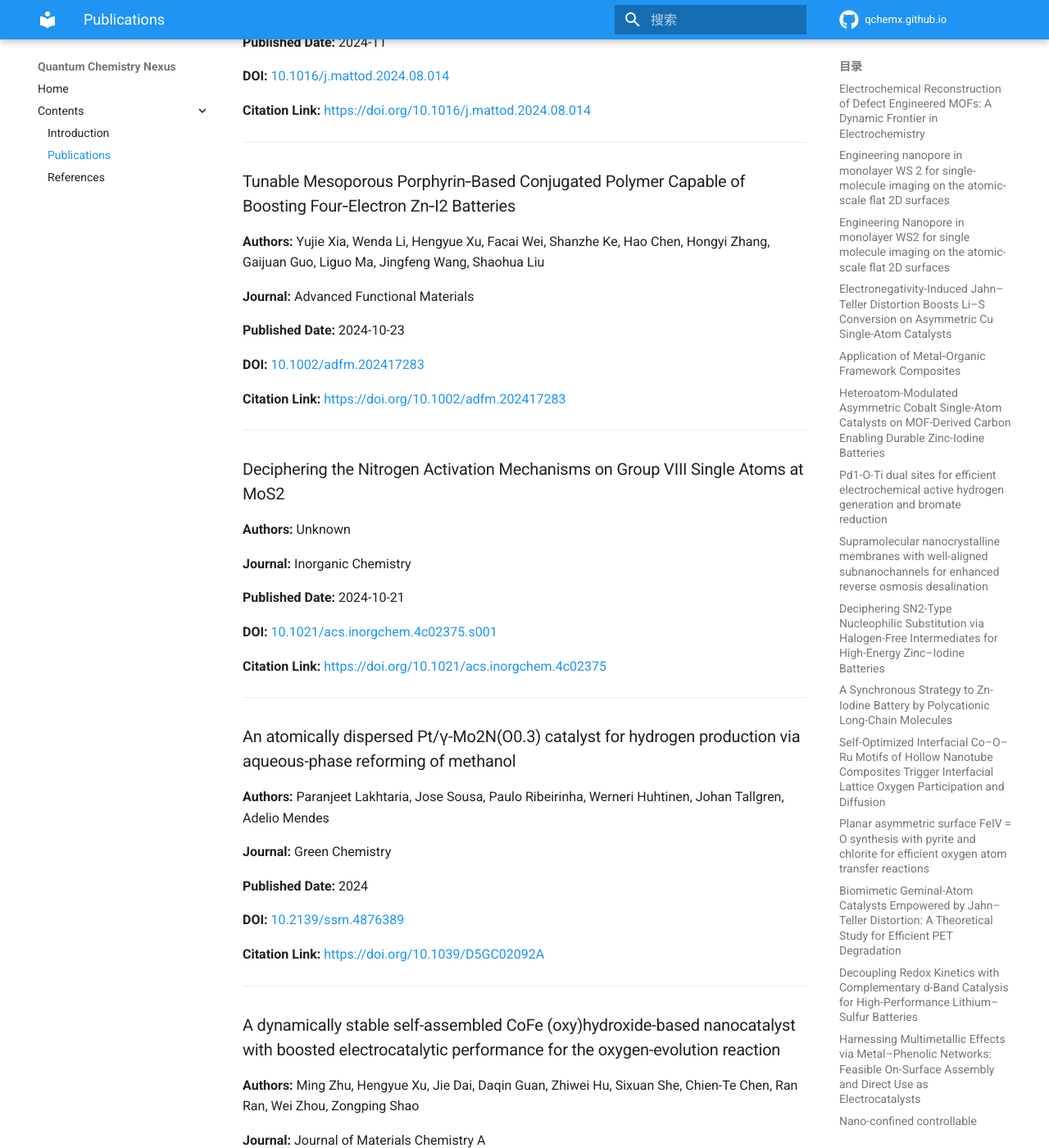
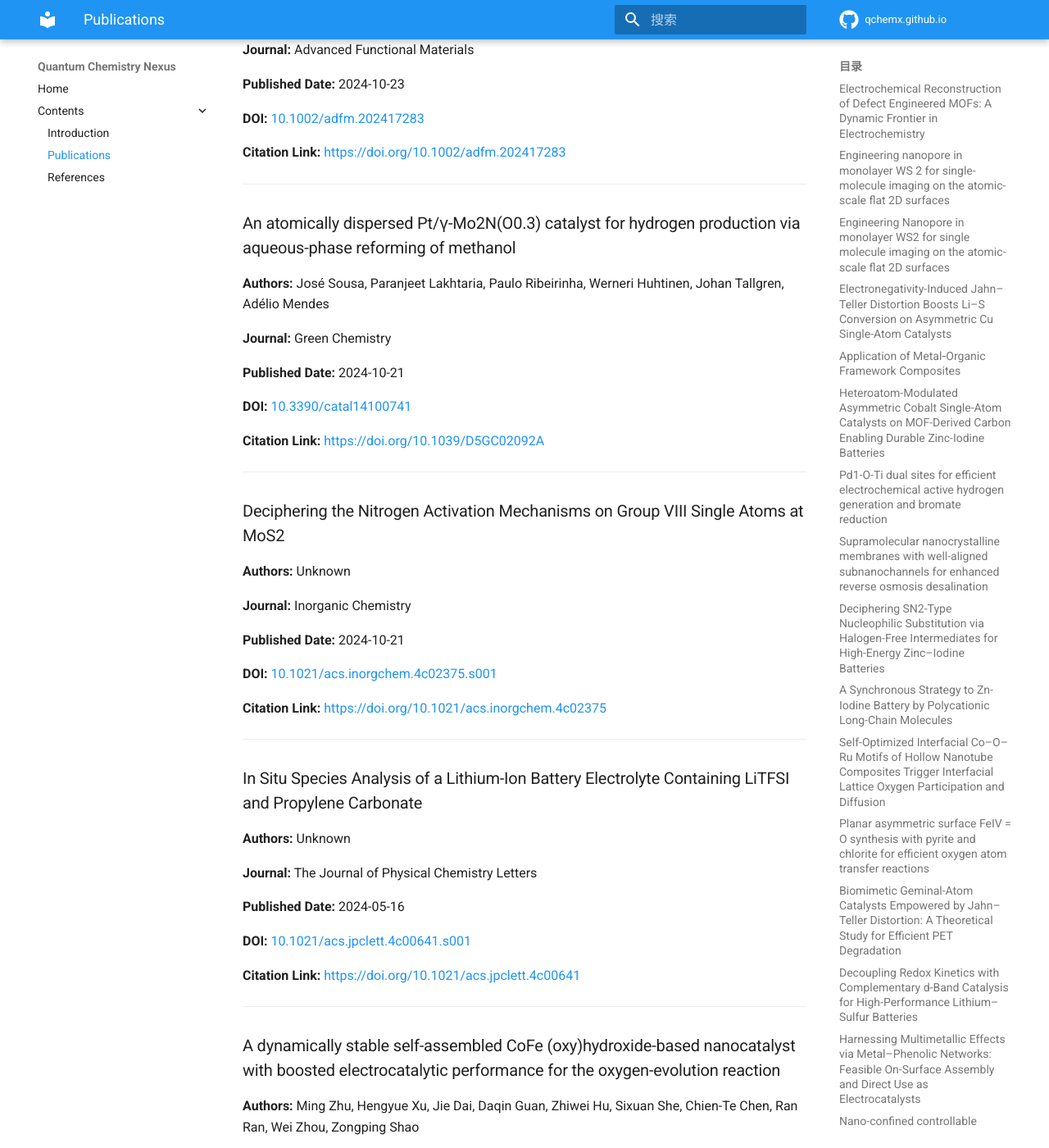
Before and after one commit to QChemX/qchemx.github.io, an MkDocs documentation site: the page built from docs/publications.md, in a window 1280 px wide and 1400 px high, scrolled down 19498 px. Shown: the whole window at 82% size. Built offline with MkDocs 1.6.1 and Material for MkDocs 9.7.7, drawn with Linux system fonts in a browser that asks for light colours; comment, search, counter and statistics services are not loaded; some of the changed text lies outside the part shown.

Commit message:
[orcid sync] Update publications

```diff
--- a/docs/publications.md
+++ b/docs/publications.md
@@ -262,6 +262,22 @@ This page was generated automatically.
 
 ---
 
+### MOF Derived Phosphide Nanocubes with Internal Heterojunction: A Study Powered by Single Entity Electrochemistry
+
+**Authors:** Zilong Chen, Hengyue Xu, Tingting Chen, Jiaqi Zhang, Songtao Zhang, Long Chen, Huan Pang, Zhongjie Huang
+
+**Journal:** Nano Letters
+
+**Published Date:** 2025-3-17
+
+**DOI:** [10.1021/acs.nanolett.5c00233](https://doi.org/10.1021/acs.nanolett.5c00233)
+
+**Citation Link:** [https://doi.org/10.1021/acs.nanolett.5c00233](https://doi.org/10.1021/acs.nanolett.5c00233)
+
+
+
+---
+
 ### MnxCo3-xO4 spinel activates peroxymonosulfate for highly effective bisphenol A degradation with ultralow catalyst and persulfate usage
 
 **Authors:** Lu-Lu Zhou, Hengyue Xu, Yi-Han Sheng, Wei-Kang Wang, Juan Xu
@@ -918,6 +902,22 @@ This page was generated automatically.
 
 ---
 
+### An atomically dispersed Pt/γ-Mo2N(O0.3) catalyst for hydrogen production via aqueous-phase reforming of methanol
+
+**Authors:** José Sousa, Paranjeet Lakhtaria, Paulo Ribeirinha, Werneri Huhtinen, Johan Tallgren, Adélio Mendes
+
+**Journal:** Green Chemistry
+
+**Published Date:** 2024-10-21
+
+**DOI:** [10.3390/catal14100741](https://doi.org/10.3390/catal14100741)
+
+**Citation Link:** [https://doi.org/10.1039/D5GC02092A](https://doi.org/10.1039/D5GC02092A)
+
+
+
+---
+
 ### Deciphering the Nitrogen Activation Mechanisms on Group VIII Single Atoms at MoS2
 
 **Authors:** Unknown
@@ -934,17 +934,17 @@ This page was generated automatically.
 
 ---
 
-### An atomically dispersed Pt/γ-Mo2N(O0.3) catalyst for hydrogen production via aqueous-phase reforming of methanol
+### In Situ Species Analysis of a Lithium-Ion Battery Electrolyte Containing LiTFSI and Propylene Carbonate
 
-**Authors:** Paranjeet Lakhtaria, Jose Sousa, Paulo Ribeirinha, Werneri Huhtinen, Johan Tallgren, Adelio Mendes
+**Authors:** Unknown
 
-**Journal:** Green Chemistry
+**Journal:** The Journal of Physical Chemistry Letters
 
-**Published Date:** 2024
+**Published Date:** 2024-05-16
 
-**DOI:** [10.2139/ssrn.4876389](https://doi.org/10.2139/ssrn.4876389)
+**DOI:** [10.1021/acs.jpclett.4c00641.s001](https://doi.org/10.1021/acs.jpclett.4c00641.s001)
 
-**Citation Link:** [https://doi.org/10.1039/D5GC02092A](https://doi.org/10.1039/D5GC02092A)
+**Citation Link:** [https://doi.org/10.1021/acs.jpclett.4c00641](https://doi.org/10.1021/acs.jpclett.4c00641)
 
 
 
```
Also changed, not shown: other parts of docs/publications.md (+0 -32 lines).
